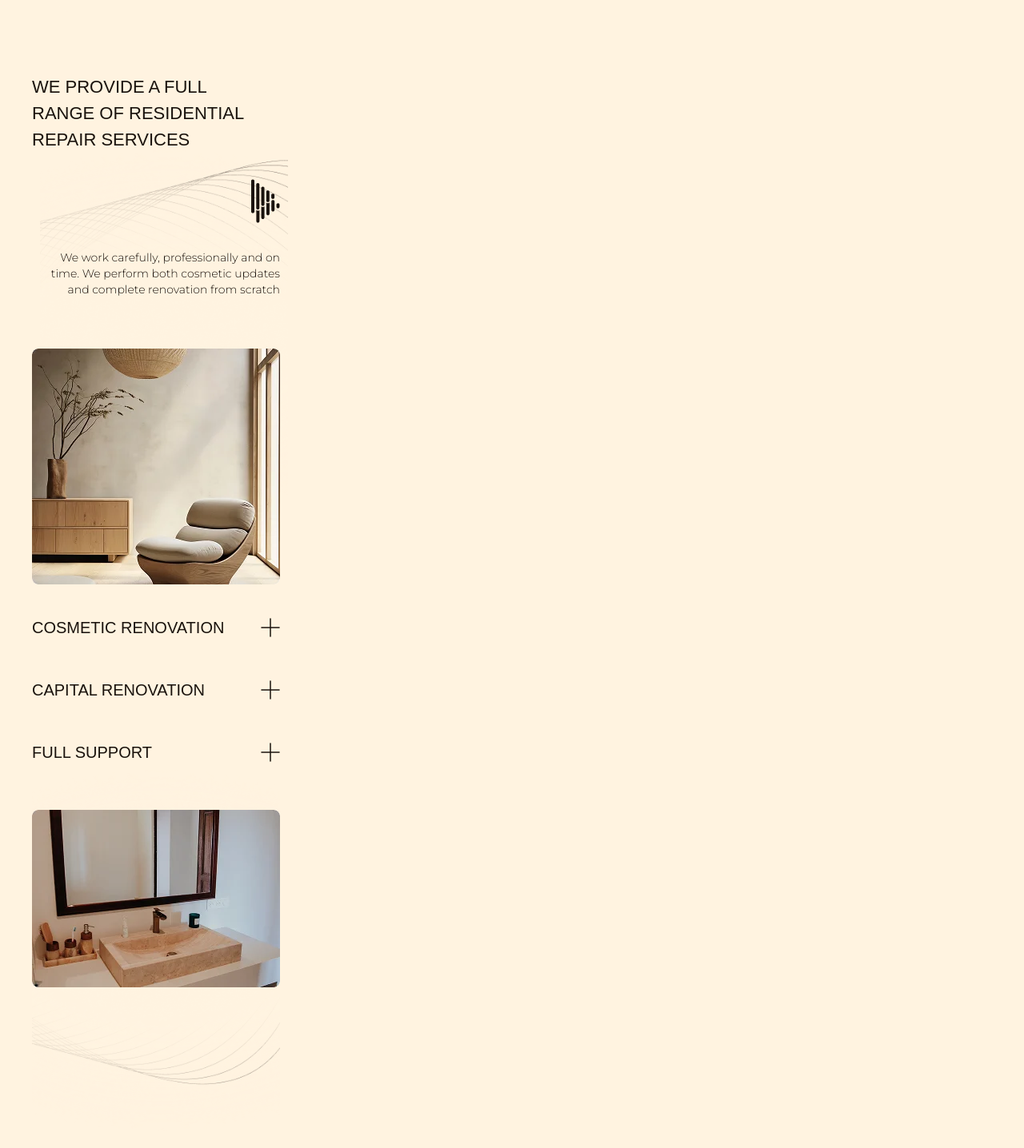
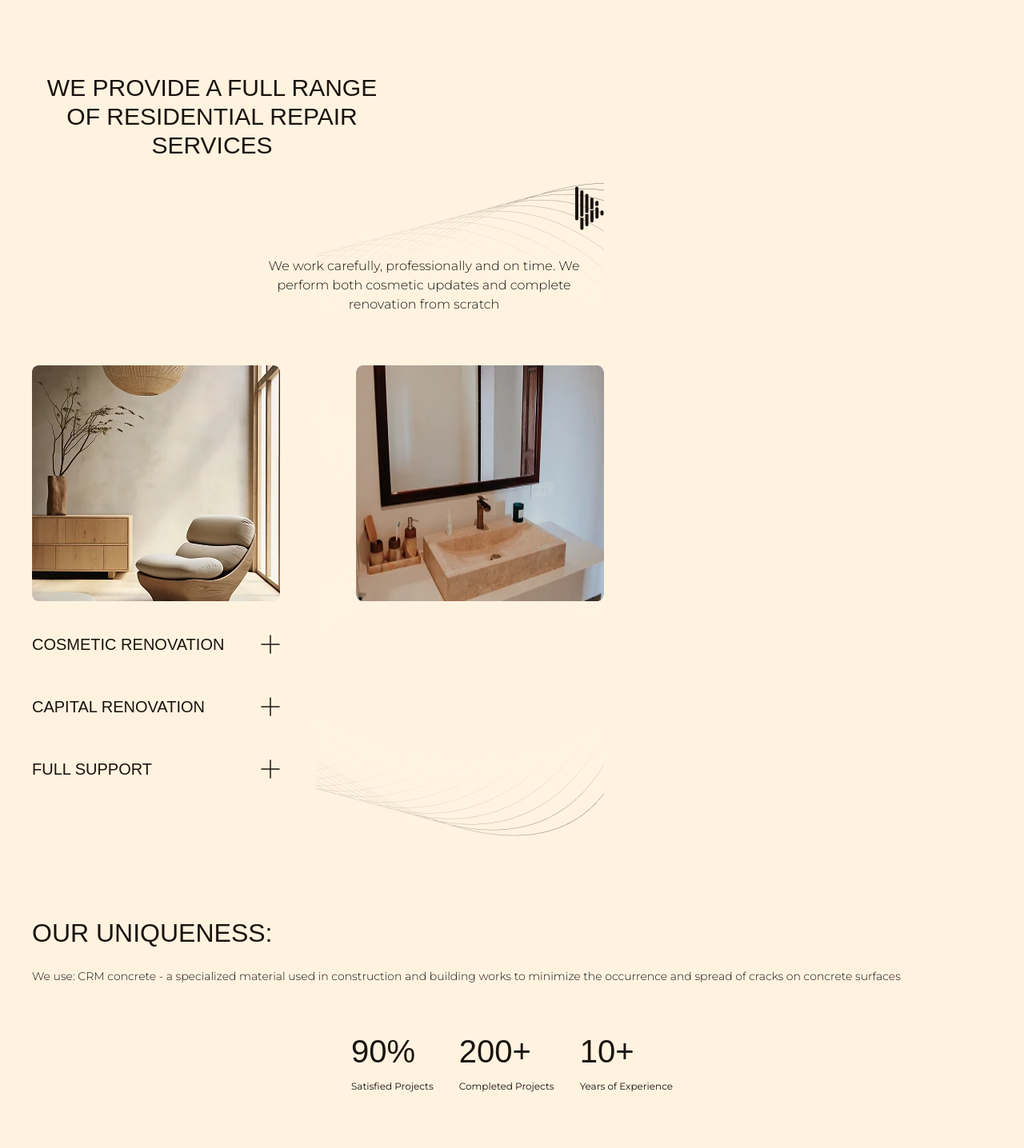
Before and after one commit to cyanidium-dev/repair-nizza, a Next.js app: page /en in a window 1280 px wide. Shown: the part 834-2270 px from the top of the page at 80% size. Built offline with nearby package versions, Linux system fonts and the light colour scheme; a web font is replaced by a local one.

Commit message:
styled ourservice for tab

```diff
--- a/src/components/homepage/OurService.jsx
+++ b/src/components/homepage/OurService.jsx
@@ -41,9 +41,9 @@ const OurService = () => {
 
   return (
     <Container>
-      <div className="pt-[94px] mb-[215px] w-[310px] relative">
+      <div className="pt-[94px] mb-[215px] w-[310px] md:w-[715px] relative md:mb-[150px]">
         <div className="relative mb-16">
-          <h2 className="font-arsenal font-normal text-[22px] text-primary-black uppercase w-[299px] mb-[31px]">
+          <h2 className="font-arsenal font-normal text-[22px] text-primary-black uppercase w-[299px] mb-[31px] md:text-3xl md:w-[450px] md:text-center">
             {t("title")}
           </h2>
           <Image
@@ -56,18 +56,19 @@ const OurService = () => {
           <Image
             src={motifMob}
             alt="motif image"
-            className="absolute top-[55px] right-[-10px] -z-20"
+            className="absolute top-[55px] right-[-10px] -z-20 md:top-[75px] md:right-0"
           />
           <Image
             src={bgShadow}
             alt="motif image"
-            className="absolute top-[90px] right-[-10px] -z-10"
+            className="absolute top-[90px] right-[-10px] -z-10 md:right-0"
           />
-          <p className="font-montserrat font-light text-sm text-primary-black text-right w-[290px] ml-auto">
+          <p className="font-montserrat font-light text-sm text-primary-black text-right w-[290px] ml-auto md:text-base md:w-[450px] md:text-center">
             {t("description")}
           </p>
         </div>
-        <div className="mb-9">
+        <div className="md:flex md:justify-between">
+          <div>
             <Image
               src={sericeImg1Mob1}
               alt="service image"
@@ -99,7 +100,7 @@ const OurService = () => {
                   opacity: openCards.cosmetic ? 1 : 0,
                 }}
               >
-              <p className="font-montserrat font-light text-xs text-primary-black">
+                <p className="font-montserrat font-light text-xs text-primary-black md:w-[300px]">
                   {t("cards.cosmetic.description")}
                 </p>
               </div>
@@ -117,7 +118,9 @@ const OurService = () => {
                   alt={openCards.capital ? "icon minus" : "icon plus"}
                   className="transition-transform duration-300"
                   style={{
-                  transform: openCards.capital ? "rotate(180deg)" : "rotate(0)",
+                    transform: openCards.capital
+                      ? "rotate(180deg)"
+                      : "rotate(0)",
                   }}
                 />
               </div>
@@ -128,7 +131,7 @@ const OurService = () => {
                   opacity: openCards.capital ? 1 : 0,
                 }}
               >
-              <p className="font-montserrat font-light text-xs text-primary-black">
+                <p className="font-montserrat font-light text-xs text-primary-black md:w-[300px]">
                   {t("cards.capital.description")}
                 </p>
               </div>
@@ -159,7 +162,7 @@ const OurService = () => {
                   opacity: openCards.fullSupport ? 1 : 0,
                 }}
               >
-              <p className="font-montserrat font-light text-xs text-primary-black">
+                <p className="font-montserrat font-light text-xs text-primary-black md:w-[300px]">
                   {t("cards.fullSupport.description")}
                 </p>
               </div>
@@ -168,18 +171,19 @@ const OurService = () => {
           <Image
             src={sericeImg2Mob2}
             alt="second service image"
-          className="rounded-lg"
+            className="rounded-lg mt-9 md:mt-0 md:shrink-0 md:h-[295px]"
           />
           <Image
             src={motifMob2}
             alt="motif image"
-          className="absolute bottom-[-175px] right-0 -z-20"
+            className="absolute bottom-[-175px] right-0 -z-20 md:bottom-[-110px]"
           />
           <Image
             src={bgShadow2}
             alt="motif image"
-          className="absolute bottom-[-185px] right-0 -z-10"
+            className="absolute bottom-[-185px] right-0 -z-10 md:bottom-[-115px]"
           />
+        </div>
       </div>
       <div className="pb-[94px]">
         <h2 className="font-arsenal font-normal text-[32px] text-primary-black uppercase mb-6 leading-[39px]">
@@ -188,7 +192,7 @@ const OurService = () => {
         <p className="font-montserrat font-light text-sm text-primary-black mb-12">
           {t("uniqueness.description")}
         </p>
-        <ul className="flex gap-8">
+        <ul className="flex gap-8 md:justify-center">
           <li className="flex flex-col">
             <p className="font-arsenal font-normal text-[40px] text-primary-black leading-[72px]">
               {t("uniqueness.stats.satisfied.value")}
```
Lines whose indentation alone changed are shown as unchanged.
